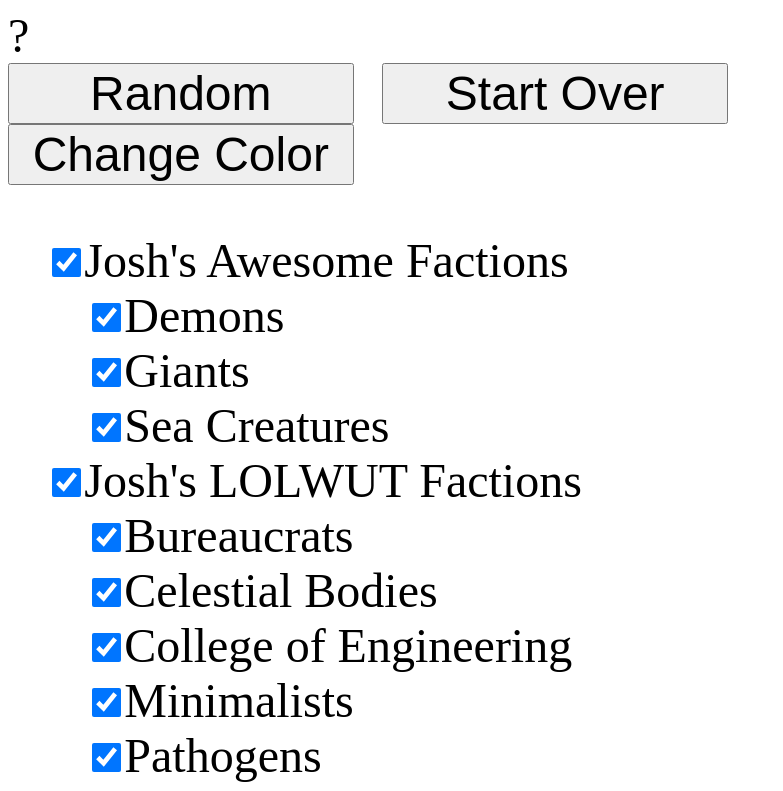
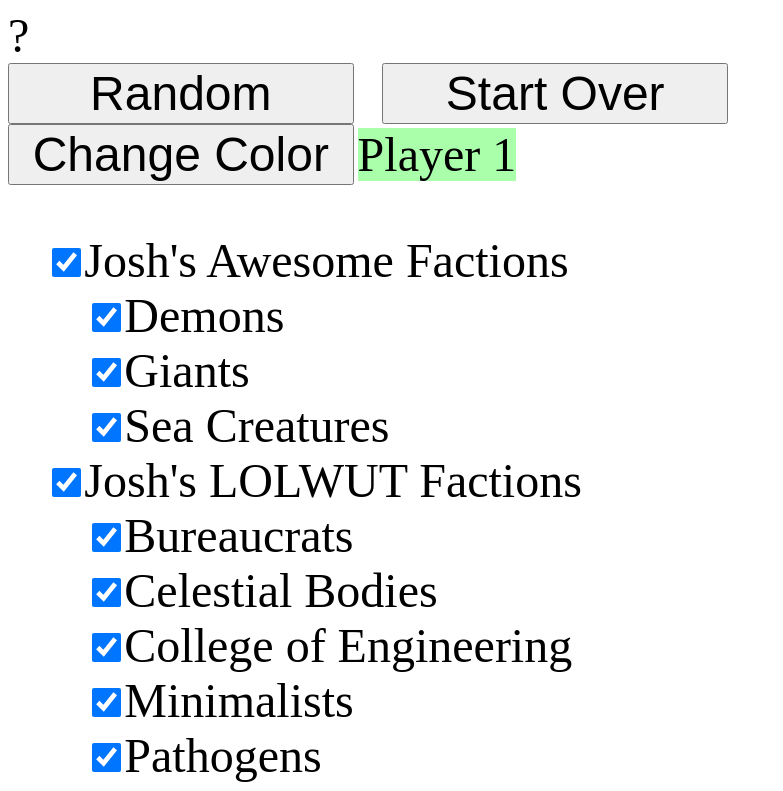
Before and after one commit to thejoshwolfe/factions, a plain HTML site: page index.html in a window 1280 px wide. Both pictures are taken after a click on the button "Start Over". Shown: the top 791 px of the page, without its empty margins (0-783 px from the left). Drawn offline with Linux system fonts and the light colour scheme; no server answers.

Commit message:
display player name

```diff
--- a/a.js
+++ b/a.js
@@ -76,11 +76,19 @@ document.getElementById("start_over").addEventListener("click", function() {
   chosen = {};
   colorIndex = 0;
   document.getElementById("faction").innerHTML = "?";
+  renderPlayerName();
   generateList();
 });
 document.getElementById("change_color").addEventListener("click", function() {
   colorIndex = (colorIndex + 1) % colors.length;
+  renderPlayerName();
 });
+
+function renderPlayerName() {
+  var playerNameSpan = document.getElementById("player_name");
+  playerNameSpan.textContent = "Player " + (colorIndex + 1);
+  playerNameSpan.className = colors[colorIndex];
+}
 
 function generateList() {
   var i = -1;
--- a/index.html
+++ b/index.html
@@ -11,6 +11,7 @@
     </div>
     <div style="width:100%;">
       <input type="button" id="change_color" value="Change Color" class="bigButton">
+      <span class="bigButton"><span id="player_name" class="chosen1">Player 1</span></span>
     </div>
     <ul id="faction_list"></ul>
     <input type="button" id="resetButton" value="Reset Everything" class="bigButton" style="width:100%;">
```
